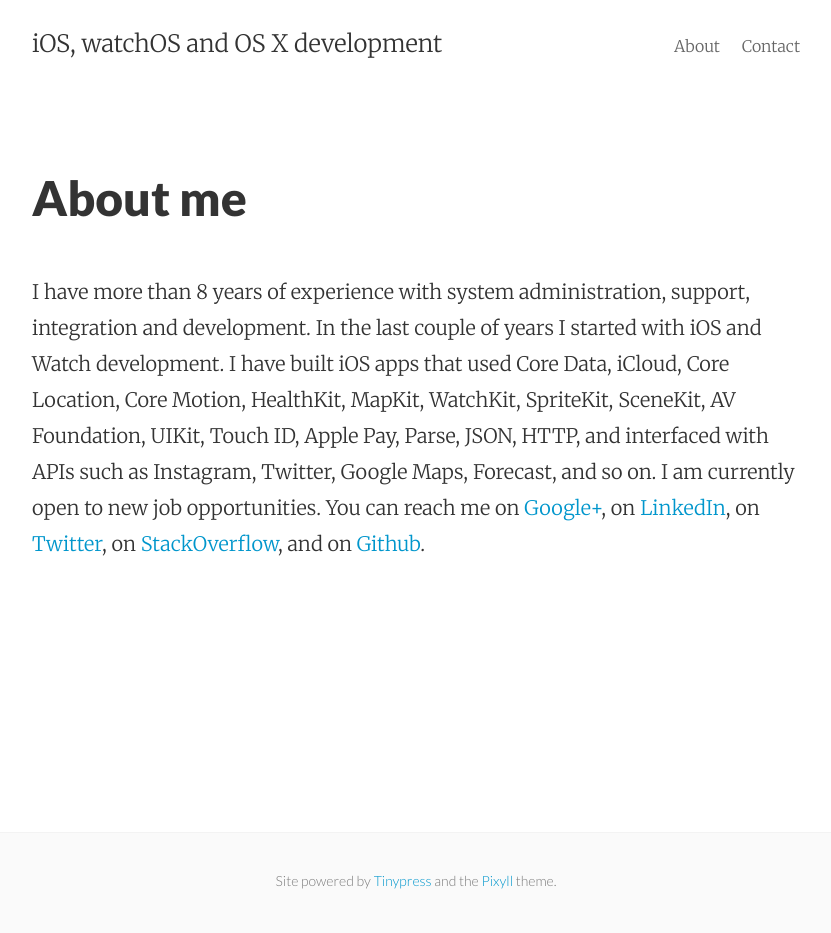
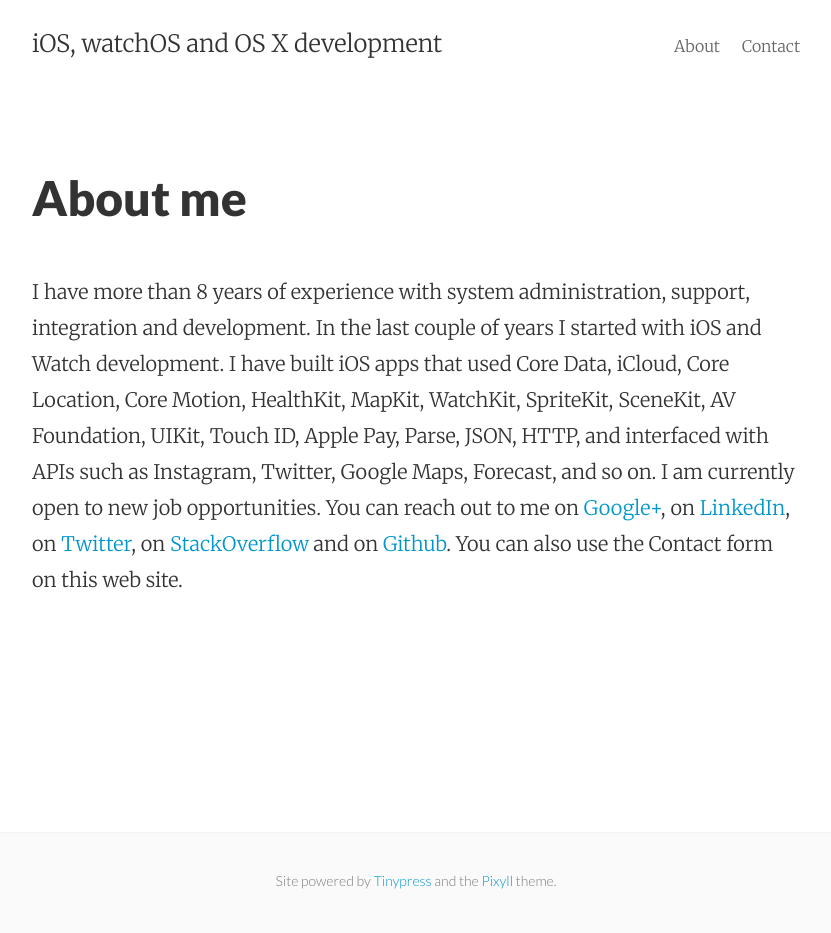
Before and after one commit to mhorga/mhorga.github.io, a Jekyll site: the page built from about.html, in a window 1280 px wide. Shown: the whole page, without its empty margins (224-1055 px from the left). Built offline with Jekyll 4.4.1, drawn with Linux system fonts in a browser that asks for light colours.

Commit message:
updated About page

```diff
--- a/about.html
+++ b/about.html
@@ -6,6 +6,6 @@ permalink: /about/
 
 <div class="py2">
 
-  <p>I have more than 8 years of experience with system administration, support, integration and development. In the last couple of years I started with iOS and Watch development. I have built iOS apps that used Core Data, iCloud, Core Location, Core Motion, HealthKit, MapKit, WatchKit, SpriteKit, SceneKit, AV Foundation, UIKit, Touch ID, Apple Pay, Parse, JSON, HTTP, and interfaced with APIs such as Instagram, Twitter, Google Maps, Forecast, and so on. I am currently open to new job opportunities. You can reach me on <a href="https://plus.google.com/u/0/+MariusHorga/about" target="_blank">Google+</a>, on <a href="https://www.linkedin.com/in/mhorga" target="_blank">LinkedIn</a>, on <a href="https://twitter.com/mhorga_" target="_blank">Twitter</a>, on <a href="http://stackoverflow.com/users/3948730/marius" target="_blank">StackOverflow</a>, and on <a href="https://github.com/mhorga" target="_blank">Github</a>.</p>
+  <p>I have more than 8 years of experience with system administration, support, integration and development. In the last couple of years I started with iOS and Watch development. I have built iOS apps that used Core Data, iCloud, Core Location, Core Motion, HealthKit, MapKit, WatchKit, SpriteKit, SceneKit, AV Foundation, UIKit, Touch ID, Apple Pay, Parse, JSON, HTTP, and interfaced with APIs such as Instagram, Twitter, Google Maps, Forecast, and so on. I am currently open to new job opportunities. You can reach out to me on <a href="https://plus.google.com/u/0/+MariusHorga/about" target="_blank">Google+</a>, on <a href="https://www.linkedin.com/in/mhorga" target="_blank">LinkedIn</a>, on <a href="https://twitter.com/mhorga_" target="_blank">Twitter</a>, on <a href="http://stackoverflow.com/users/3948730/marius" target="_blank">StackOverflow</a> and on <a href="https://github.com/mhorga" target="_blank">Github</a>. You can also use the Contact form on this web site.</p>
 
 </div>
```
